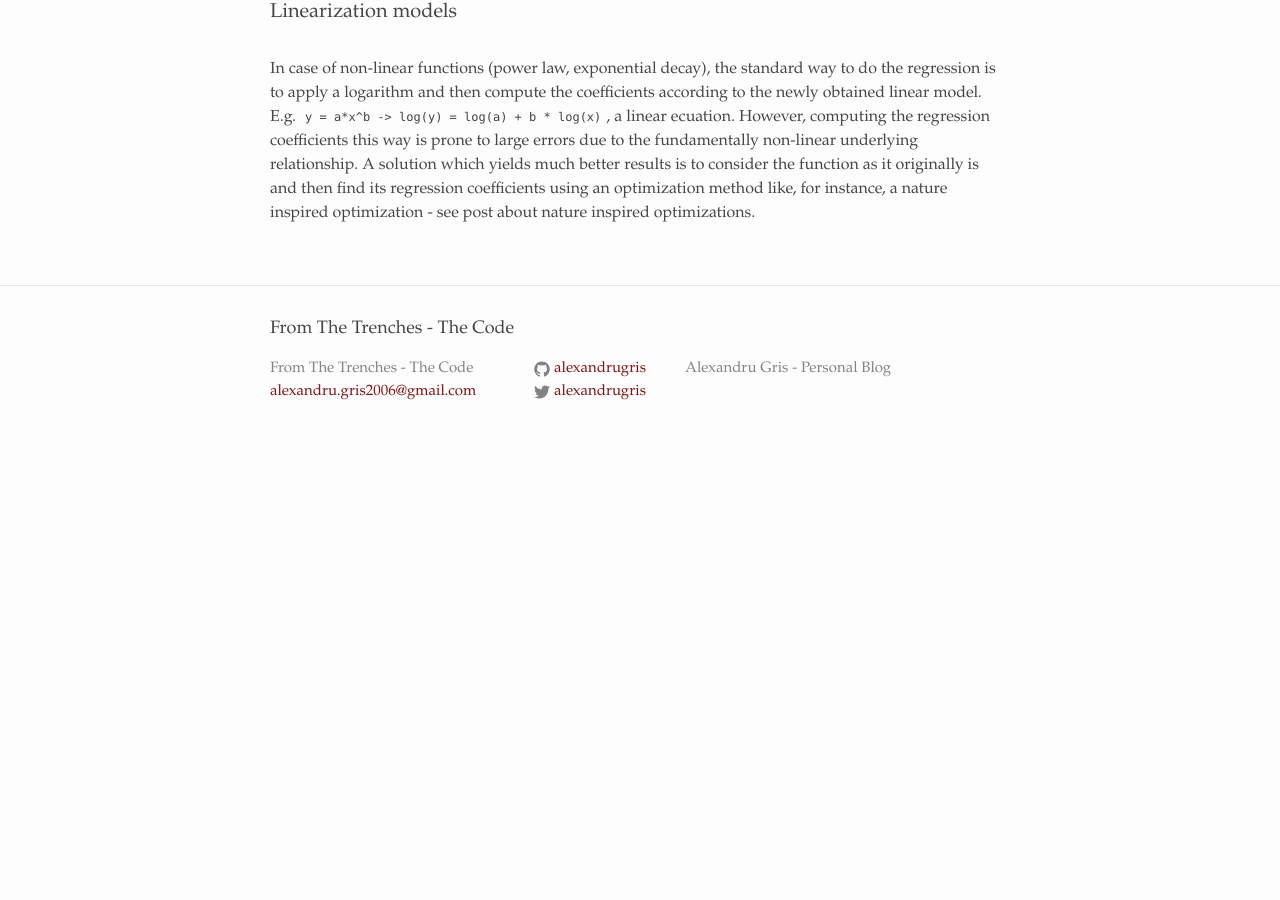
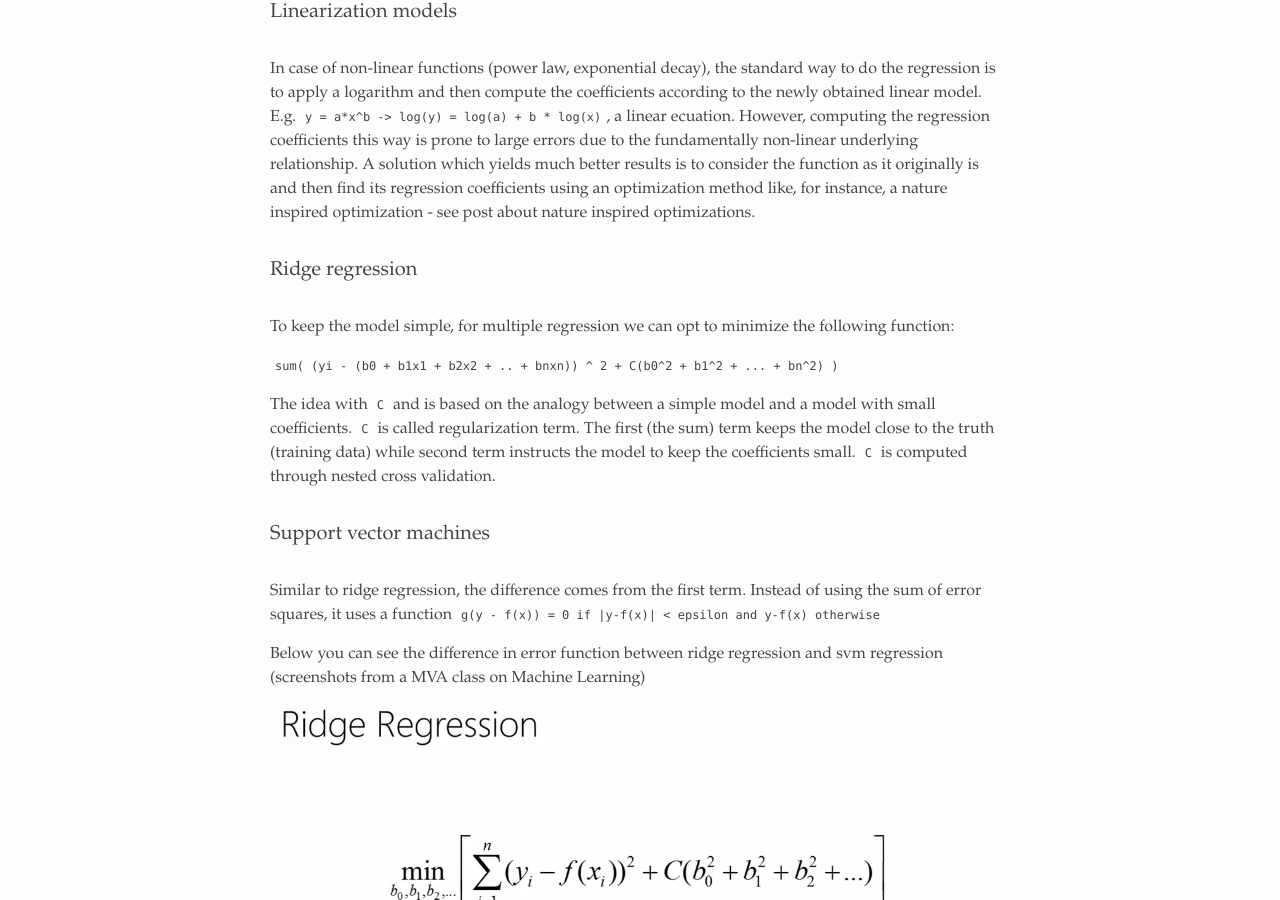
Before and after one commit to alexandrugris/my-jekyll-tech-blog, a Jekyll site: the page built from MyBlog/_posts/2017-03-25-MachineLearning-Notebook - 2.markdown, in a window 1280 px wide and 900 px high, scrolled down 10723 px. Built offline with Jekyll 4.4.1, drawn with Linux system fonts in a browser that asks for light colours; before the commit the page ends 11186 px from its top, so only the background shows below that.

Commit message:
with ridge regression

````diff
--- a/MyBlog/_posts/2017-03-25-MachineLearning-Notebook - 2.markdown
+++ b/MyBlog/_posts/2017-03-25-MachineLearning-Notebook - 2.markdown
@@ -379,3 +379,21 @@ Given the two ecuations, one for multiple linear regression ( `y= b0 + b1*x1 + b
 ### Linearization models
 
 In case of non-linear functions (power law, exponential decay), the standard way to do the regression is to apply a logarithm and then compute the coefficients according to the newly obtained linear model. E.g. `y = a*x^b -> log(y) = log(a) + b * log(x)`, a linear ecuation. However, computing the regression coefficients this way is prone to large errors due to the fundamentally non-linear underlying relationship. A solution which yields much better results is to consider the function as it originally is and then find its regression coefficients using an optimization method like, for instance, a nature inspired optimization - see post about nature inspired optimizations.
+
+### Ridge regression
+
+To keep the model simple, for multiple regression we can opt to minimize the following function:
+
+```sum( (yi - (b0 + b1x1 + b2x2 + .. + bnxn)) ^ 2 + C(b0^2 + b1^2 + ... + bn^2) )```
+
+The idea with `C` and is based on the analogy between a simple model and a model with small coefficients. `C` is called regularization term. The first (the sum) term keeps the model close to the truth (training data) while second term instructs the model to keep the coefficients small. `C` is computed through nested cross validation.
+
+### Support vector machines
+
+Similar to ridge regression, the difference comes from the first term. Instead of using the sum of error squares,
+it uses a function `g(y - f(x)) = 0 if |y-f(x)| < epsilon and  y-f(x) otherwise`
+
+Below you can see the difference in error function between ridge regression and svm regression (screenshots from a MVA class on Machine Learning)
+
+![Ridge Regression]({{site.url}}/assets/ml_3_7.png)
+![SVM Regression]({{site.url}}/assets/ml_3_8.png)
````
Also changed, not shown: MyBlog/assets/ml_3_7.png (added), MyBlog/assets/ml_3_8.png (added).
